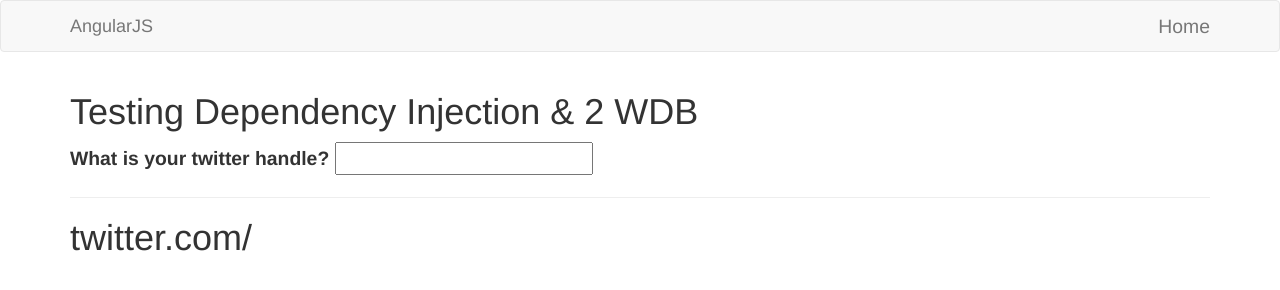
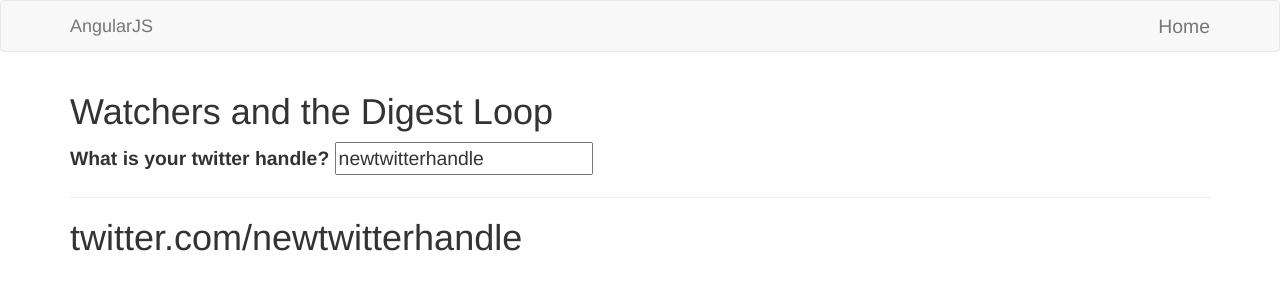
Before and after one commit to bdkay/ang1-app, a plain HTML site: page index.htm in a window 1280 px wide. Drawn offline with nearby package versions, Linux system fonts and the light colour scheme; some packages are replaced by stand-ins of ours; some icons are missing.

Commit message:
Watchers and the Digest Loop

```diff
--- a/app.js
+++ b/app.js
@@ -4,7 +4,23 @@ myApp.controller('mainController', ['$scope', '$filter', function($scope, $filte
 
 	$scope.handle = '';
 	$scope.lowercasehandle = function(){
+
 		return $filter('lowercase')($scope.handle);
+
 	};
+	$scope.$watch('handle', function(newValue, oldValue){
+
+		console.info('Changed!');
+		console.log('Old: ' + oldValue);
+		console.log('New: ' + newValue);
+
+	});
+
+	setTimeout(function(){
+		$scope.$apply(function(){
+			$scope.handle = 'newtwitterhandle';
+			console.log('Scope changed!');
+		})
+	}, 3000);
 
 }]);
--- a/index.htm
+++ b/index.htm
@@ -38,13 +38,13 @@
 
     <div class="container">
       <div ng-controller="mainController">
-        <h1>Testing Dependency Injection & 2 WDB</h1>
+        <h1>Watchers and the Digest Loop</h1>
 		<div>
 		  <label>What is your twitter handle?</label>
 		  <input type="text" ng-model="handle" />
 		</div>
 		<hr />
-		<h1>twitter.com/ {{ lowercasehandle() }}</h1>
+		<h1>twitter.com/{{ lowercasehandle() }}</h1>
 
     </div>
 
```
